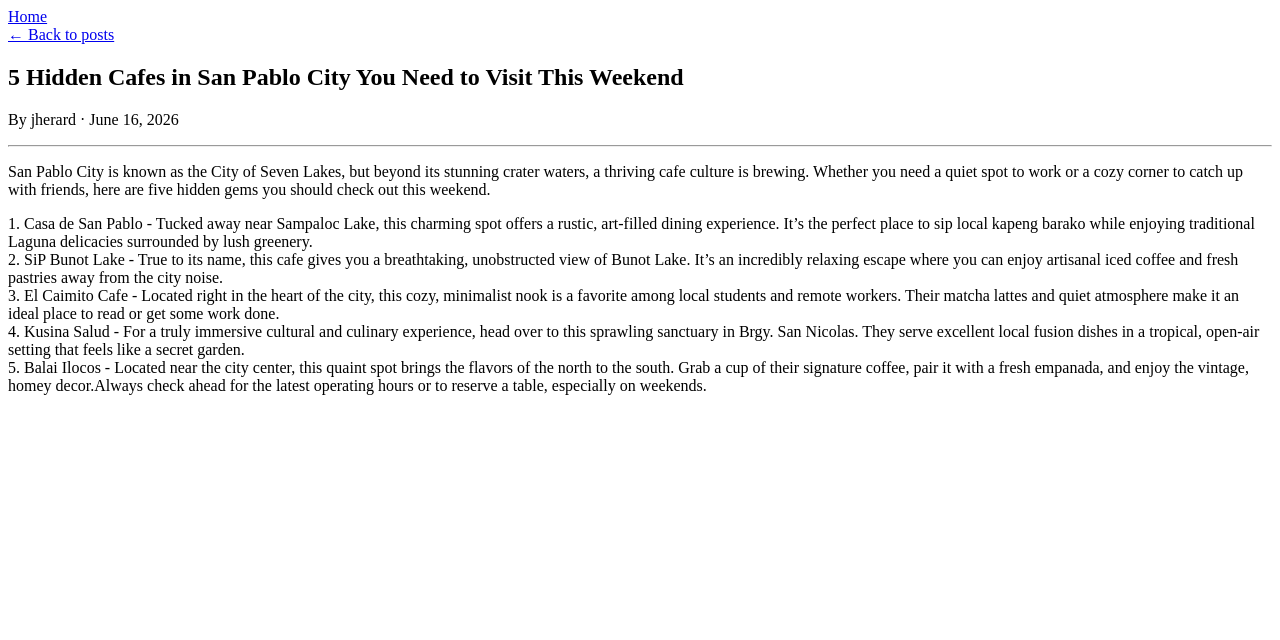
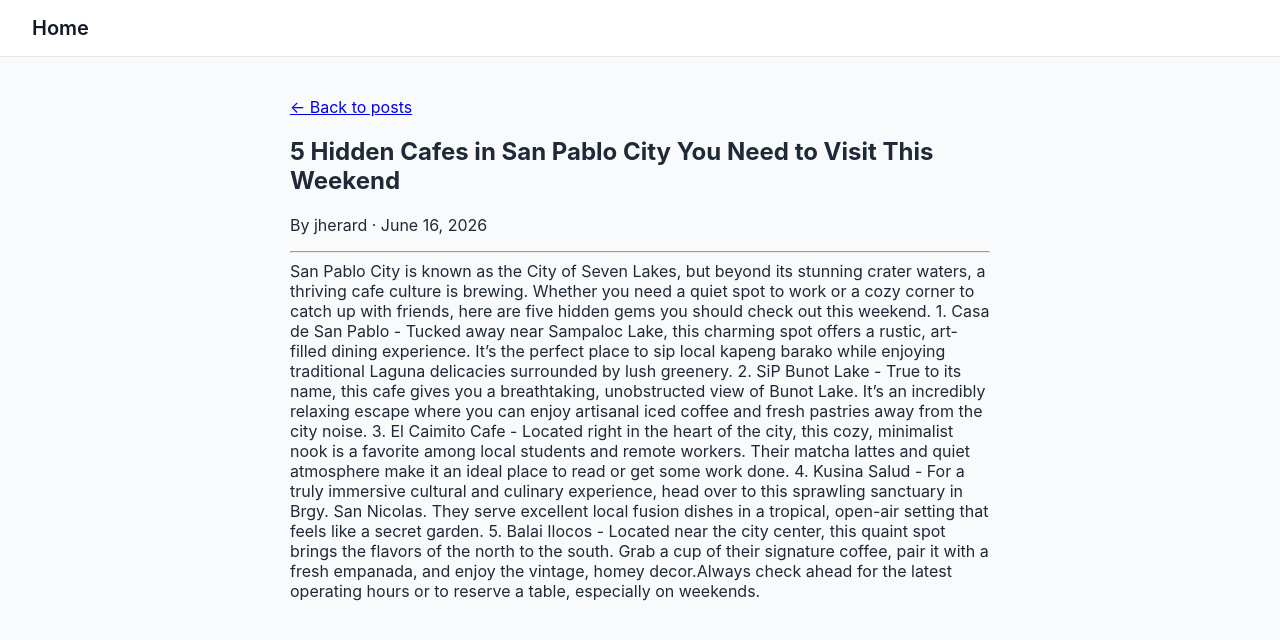
Before and after one commit to cjilagan/blog-with-cms, a Django app: a page that uses posts/templates/posts/base.html in a window 1280 px wide. Shown: the top 640 px of the page. Run offline with Django 5.2, Linux system fonts and the light colour scheme; data comes from the database, SQL or seed files in the repository; both versions use the stored data as it was after the commit; some libraries are stand-ins or nearby versions.

Commit message:
added auto-slug in admin and added a WYSIWYG editor

```diff
--- a/myblog/settings.py
+++ b/myblog/settings.py
@@ -39,6 +39,8 @@ INSTALLED_APPS = [
     'django.contrib.staticfiles',
 
     'posts',
+    'ckeditor',
+    'ckeditor_uploader',
 ]
 
 MIDDLEWARE = [
@@ -117,3 +119,7 @@ USE_TZ = True
 # https://docs.djangoproject.com/en/6.0/howto/static-files/
 
 STATIC_URL = 'static/'
+STATICFILES_DIRS = [BASE_DIR / 'static']
+CKEDITOR_UPLOAD_PATH = "uploads/"
+MEDIA_URL = '/media/'
+MEDIA_ROOT = BASE_DIR / 'media'
--- a/myblog/urls.py
+++ b/myblog/urls.py
@@ -16,9 +16,12 @@ Including another URLconf
 """
 from django.contrib import admin
 from django.urls import include, path
+from django.conf import settings
+from django.conf.urls.static import static
 
 
 urlpatterns = [
     path('admin/', admin.site.urls),
     path('posts/', include('posts.urls')),
-]
+    path('ckeditor/', include('ckeditor_uploader.urls')),
+] + static(settings.MEDIA_URL, document_root=settings.MEDIA_ROOT)
--- a/posts/models.py
+++ b/posts/models.py
@@ -1,5 +1,6 @@
 from django.db import models
 from django.contrib.auth.models import User
+from ckeditor_uploader.fields import RichTextUploadingField
 # Create your models here.
 
 class Post(models.Model):
@@ -13,7 +14,7 @@ class Post(models.Model):
     title = models.CharField(max_length=200)
     slug = models.SlugField(max_length=200, unique=True)
     author = models.ForeignKey(User, on_delete=models.CASCADE, related_name='posts')
-    content = models.TextField()
+    content = RichTextUploadingField()
     created_at = models.DateTimeField(auto_now_add=True)
     updated_at = models.DateTimeField(auto_now=True)
 
--- a/posts/templates/posts/base.html
+++ b/posts/templates/posts/base.html
@@ -1,7 +1,9 @@
+{% load static %}
 <!DOCTYPE html>
 <html>
 <head>
     <title>{% block title %}My Blog{% endblock %}</title>
+    <link rel="stylesheet" href="{% static 'css/style.css' %}">
 </head>
 <body>
     <nav>
--- a/posts/templates/posts/post_detail.html
+++ b/posts/templates/posts/post_detail.html
@@ -9,6 +9,6 @@
         <h1>{{ post.title }}</h1>
         <p>By {{ post.author }} · {{ post.created_at|date:"F j, Y" }}</p>
         <hr>
-        {{ post.content|linebreaks }}
+        {{ post.content|safe }}
     </article>
 {% endblock %}
--- a/posts/templates/posts/post_list.html
+++ b/posts/templates/posts/post_list.html
@@ -9,7 +9,7 @@
         <article>
             <h2><a href="{% url 'post_detail' post.slug %}">{{ post.title }}</a></h2>
             <p>By {{ post.author }} · {{ post.created_at|date:"F j, Y" }}</p>
-            <p>{{ post.content|truncatewords:30 }}</p>
+            <p>{{ post.content|striptags|truncatewords:30 }}</p>
         </article>
         <hr>
     {% empty %}
--- /dev/null
+++ b/static/css/style.css
@@ -0,0 +1,26 @@
+body {
+    font-family: -apple-system, BlinkMacSystemFont, 'Segoe UI', sans-serif;
+    background-color: #f9fafb;
+    color: #1f2937;
+    margin: 0;
+    padding: 0;
+}
+
+nav {
+    background-color: #ffffff;
+    border-bottom: 1px solid #e5e7eb;
+    padding: 1rem 2rem;
+}
+
+nav a {
+    font-size: 1.25rem;
+    font-weight: 600;
+    color: #111827;
+    text-decoration: none;
+}
+
+main {
+    max-width: 700px;
+    margin: 0 auto;
+    padding: 2.5rem 1.5rem;
+}
```
Also changed, not shown: posts/admin.py (+6 -2 lines), db.sqlite3, posts/migrations/0003_alter_post_content.py (added).
